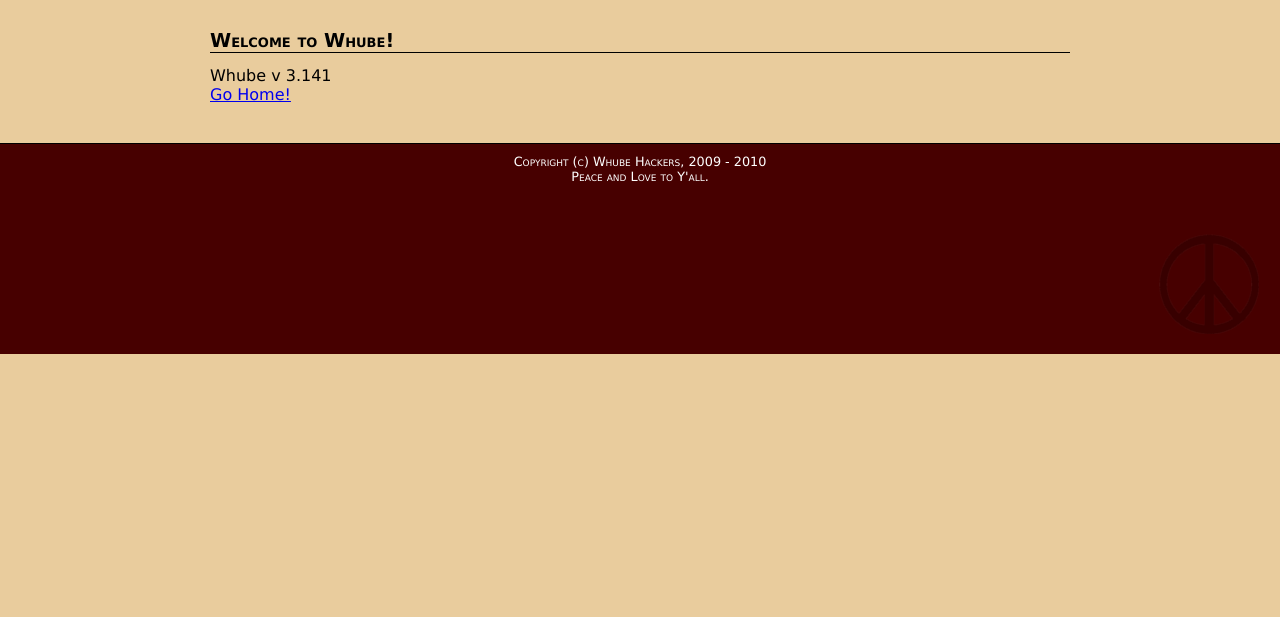
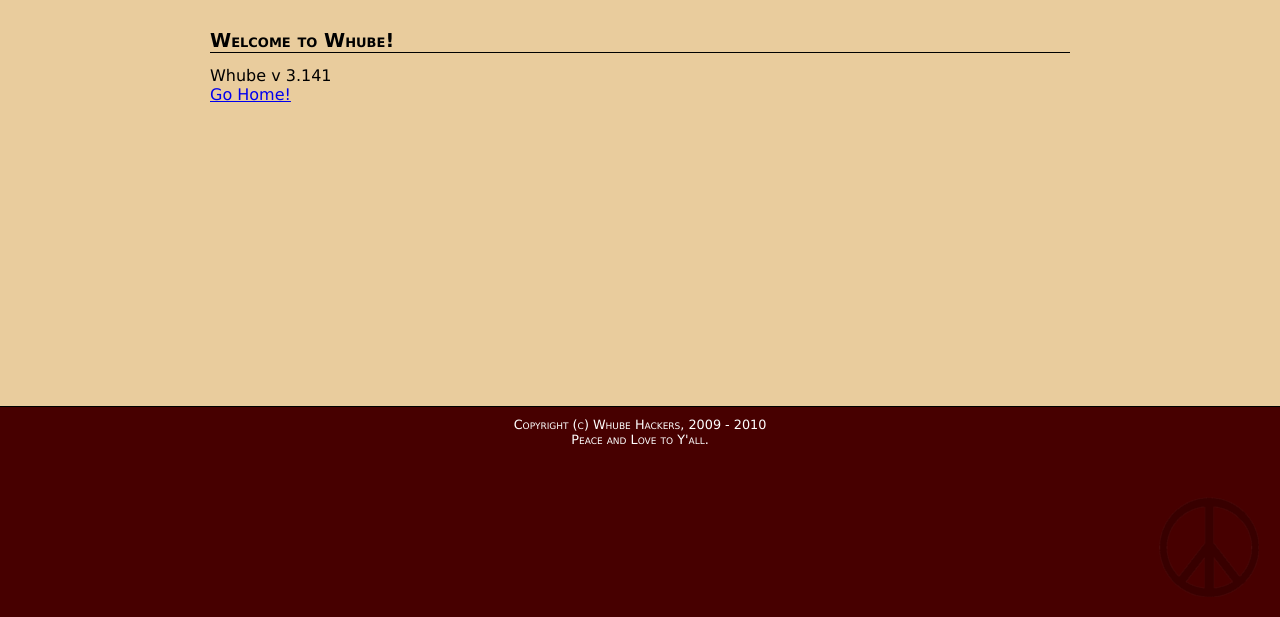
Before and after one commit to pedro3005/whube, a PHP site: page /whube/ in a window 1280 px wide. Shown: the part 253-870 px from the top of the page. Before the commit the page ends 607 px from the top, so only its background shows below. Run offline with PHP 8.4, Linux system fonts and the light colour scheme; data that the repository does not hold is empty.

Commit message:
pushing some things

```diff
--- a/css/default.css
+++ b/css/default.css
@@ -218,3 +218,7 @@ input, textarea {
 	background-color:     #F6DCB2;
 	padding:              5px;
 }
+
+.holder {
+	min-height:           400px;
+}
--- a/view/head.php
+++ b/view/head.php
@@ -83,7 +83,7 @@ if ( isset ( $_SESSION['id'] ) ) {
 			</div>
 		</div>
 
-		<div class = "container" >
+		<div class = "container holder" >
 			<div class = "content" >
 		<?php
 if ( isset( $_SESSION['err'] ) ) {
```
